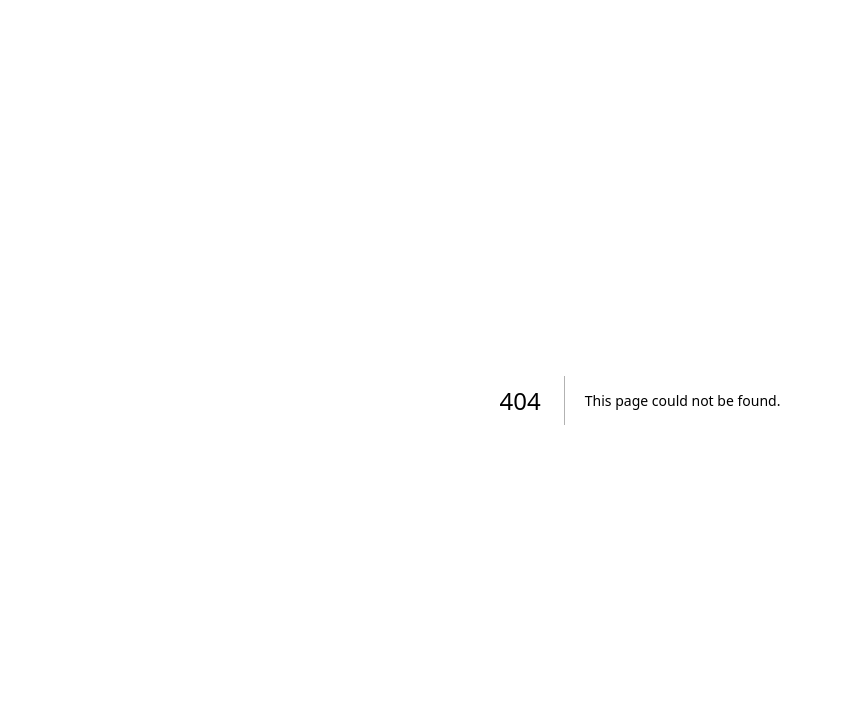
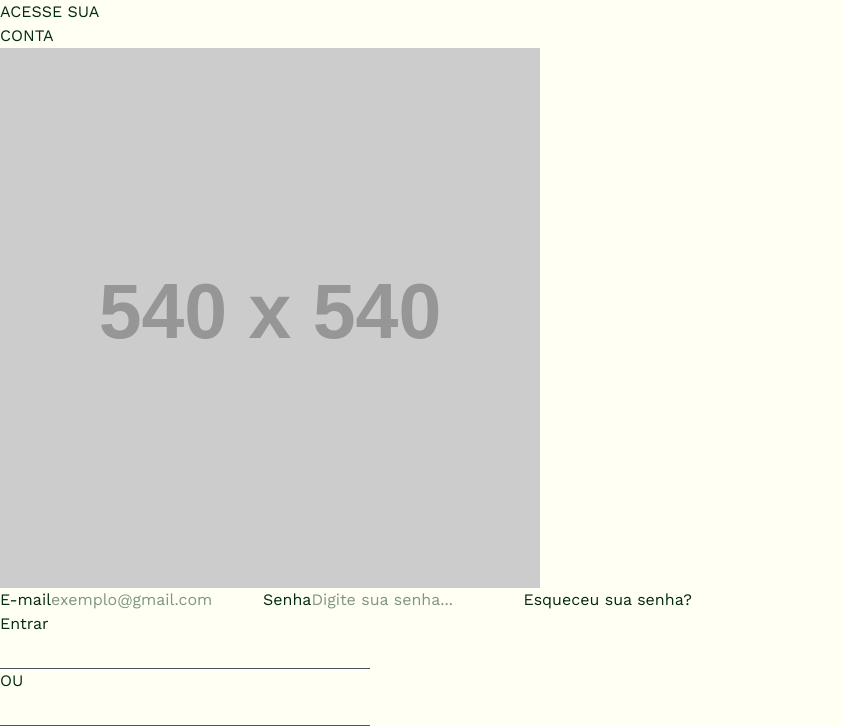
Before and after one commit to robotica-caragua/robotica-frontend, a Next.js app: page /login in a window 1280 px wide. Before the commit this address had no page. Shown: the top 726 px of the page, without its empty margins (0-843 px from the left). Built offline with nearby package versions, Linux system fonts and the light colour scheme.

Commit message:
feat(login): criado a base da tela de login

```diff
--- a/next.config.mjs
+++ b/next.config.mjs
@@ -1,6 +1,9 @@
 /** @type {import('next').NextConfig} */
 const nextConfig = {
   /* config options here */
+  images: {
+    remotePatterns:[new URL("https://placehold.co/**")],
+  }
 };
 
 export default nextConfig;
--- /dev/null
+++ b/src/app/login/page.js
@@ -0,0 +1,42 @@
+import { Button } from '@/components/Button'
+import Image from 'next/image'
+import Link from 'next/link'
+
+export default function LoginPage() {
+  return (
+    <>
+      <div>
+        <div>
+          <h1>ACESSE SUA</h1>
+          <h1>CONTA</h1>
+        </div>
+
+        <div>
+          <div>
+            <Image src="https://placehold.co/540x540.png" alt="" width={540} height={540} />
+          </div>
+
+          <div>
+            <label htmlFor="email-field">E-mail</label>
+            <input type="email" id="email-field" placeholder="exemplo@gmail.com" />
+            <label htmlFor="password-field">Senha</label>
+            <input type="password" id="password-field" placeholder="Digite sua senha..." />
+            <Link href="/">Esqueceu sua senha?</Link>
+          </div>
+
+          <Button />
+
+          <div className="flex items-center gap-4 w-[370px] mt-8">
+            <div className="h-px flex-1 bg-gray-600"></div>
+          </div>
+
+          <span>OU</span>
+
+          <div className="flex items-center gap-4 w-[370px] mt-8">
+            <div className="h-px flex-1 bg-gray-600"></div>
+          </div>
+        </div>
+      </div>
+    </>
+  )
+}
--- /dev/null
+++ b/src/components/Button.js
@@ -0,0 +1,9 @@
+export function Button(){
+    return(
+        <button type="submit">
+            <span>
+                Entrar
+            </span>
+        </button>
+    )
+}
```
